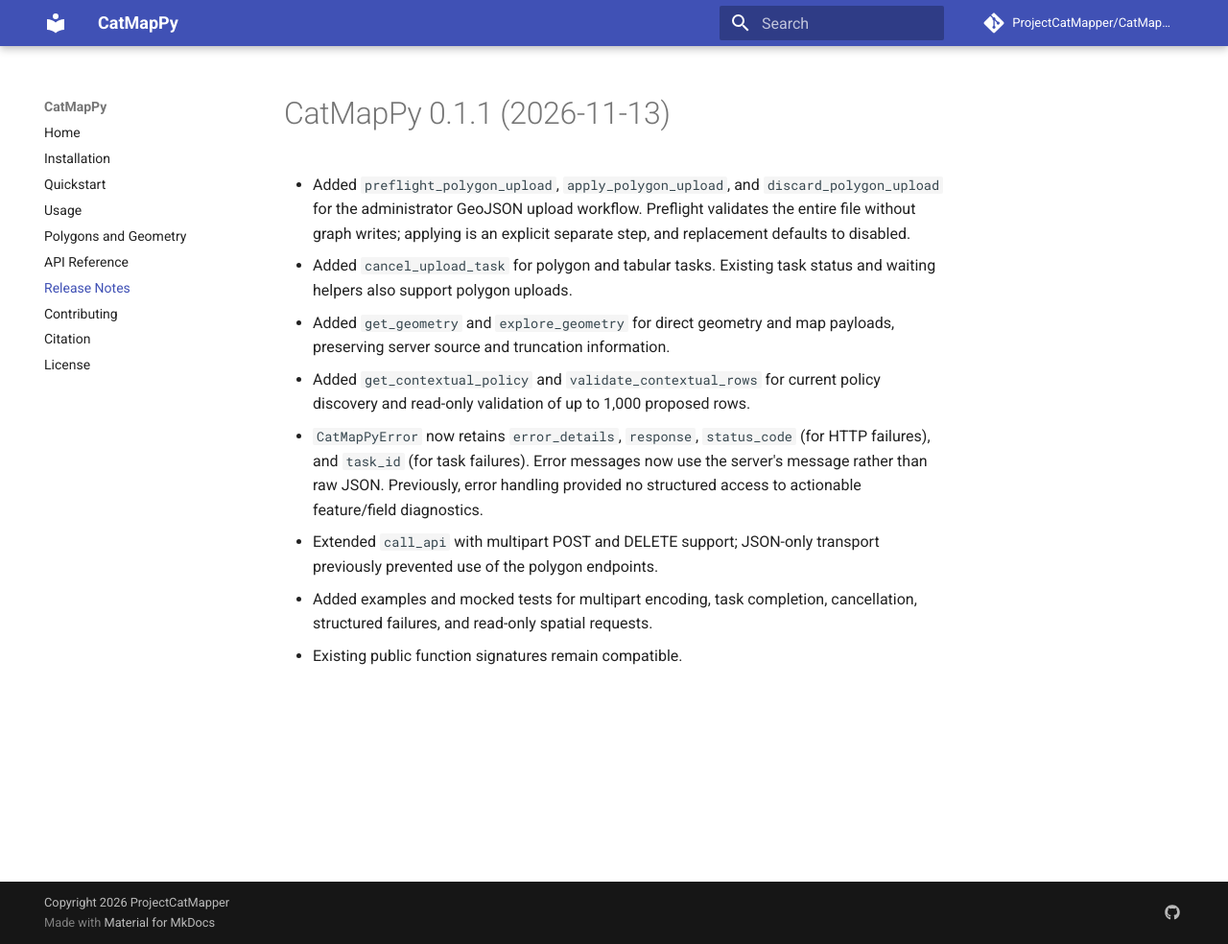
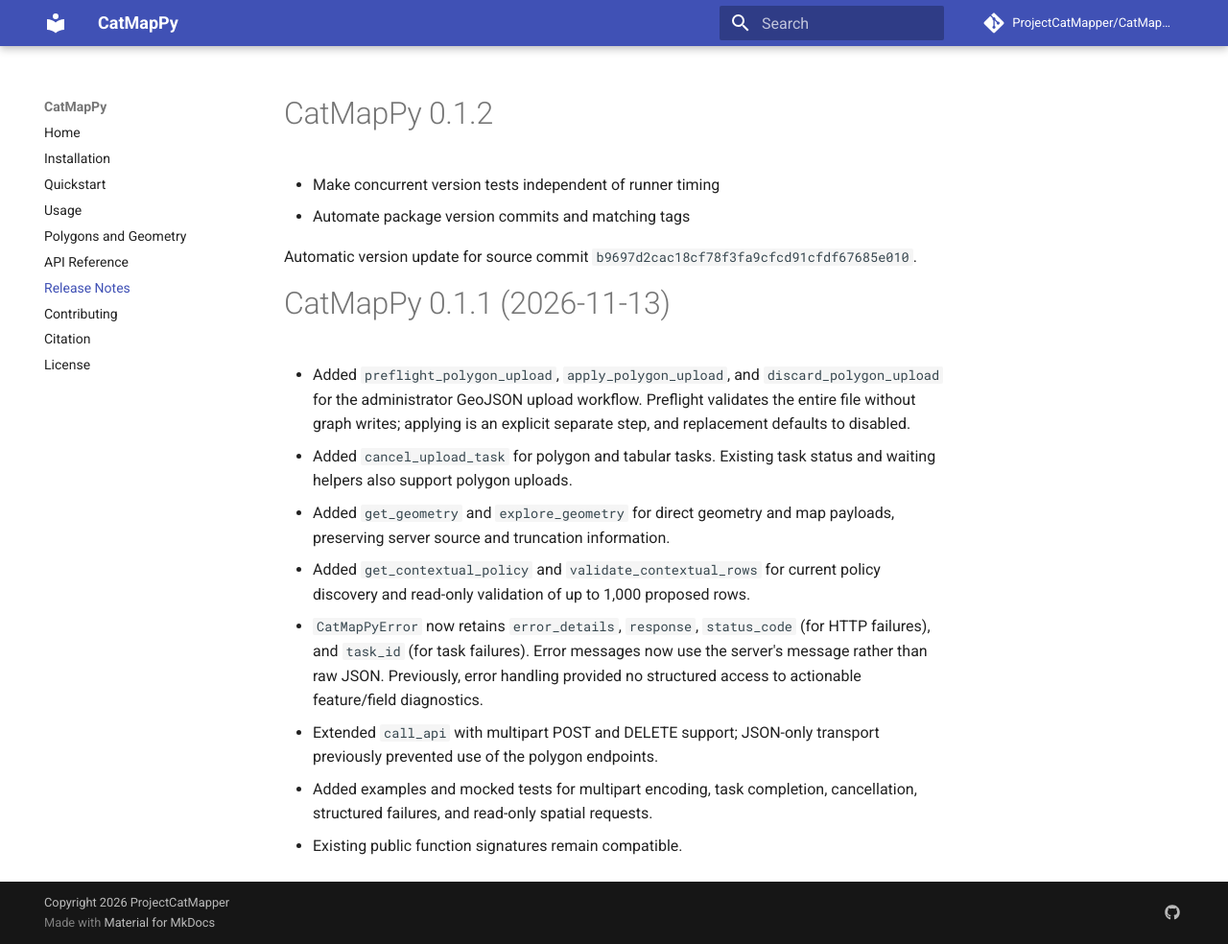
Before and after one commit to ProjectCatMapper/CatMapPy, an MkDocs documentation site: the page built from docs/release-notes.md, in a window 1280 px wide and 984 px high. Shown: the whole window at 96% size. Built offline with MkDocs 1.6.1 and Material for MkDocs 9.7.7, drawn with Linux system fonts in a browser that asks for light colours; comment, search, counter and statistics services are not loaded.

Commit message:
chore(release): 0.1.2
Package-Version: 0.1.2
Package-Source: b9697d2cac18cf78f3fa9cfcd91cfdf67685e010

```diff
--- a/docs/release-notes.md
+++ b/docs/release-notes.md
@@ -1,3 +1,10 @@
+# CatMapPy 0.1.2
+
+- Make concurrent version tests independent of runner timing
+- Automate package version commits and matching tags
+
+Automatic version update for source commit `b9697d2cac18cf78f3fa9cfcd91cfdf67685e010`.
+
 # CatMapPy 0.1.1 (2026-11-13)
 
 - Added `preflight_polygon_upload`, `apply_polygon_upload`, and
--- a/pyproject.toml
+++ b/pyproject.toml
@@ -4,7 +4,7 @@ build-backend = "setuptools.build_meta"
 
 [project]
 name = "catmappy"
-version = "0.1.1"
+version = "0.1.2"
 description = "Python interface to the CatMapper API"
 readme = "README.md"
 requires-python = ">=3.9"
```
Also changed, not shown: NEWS.md (+7 -0 lines).
